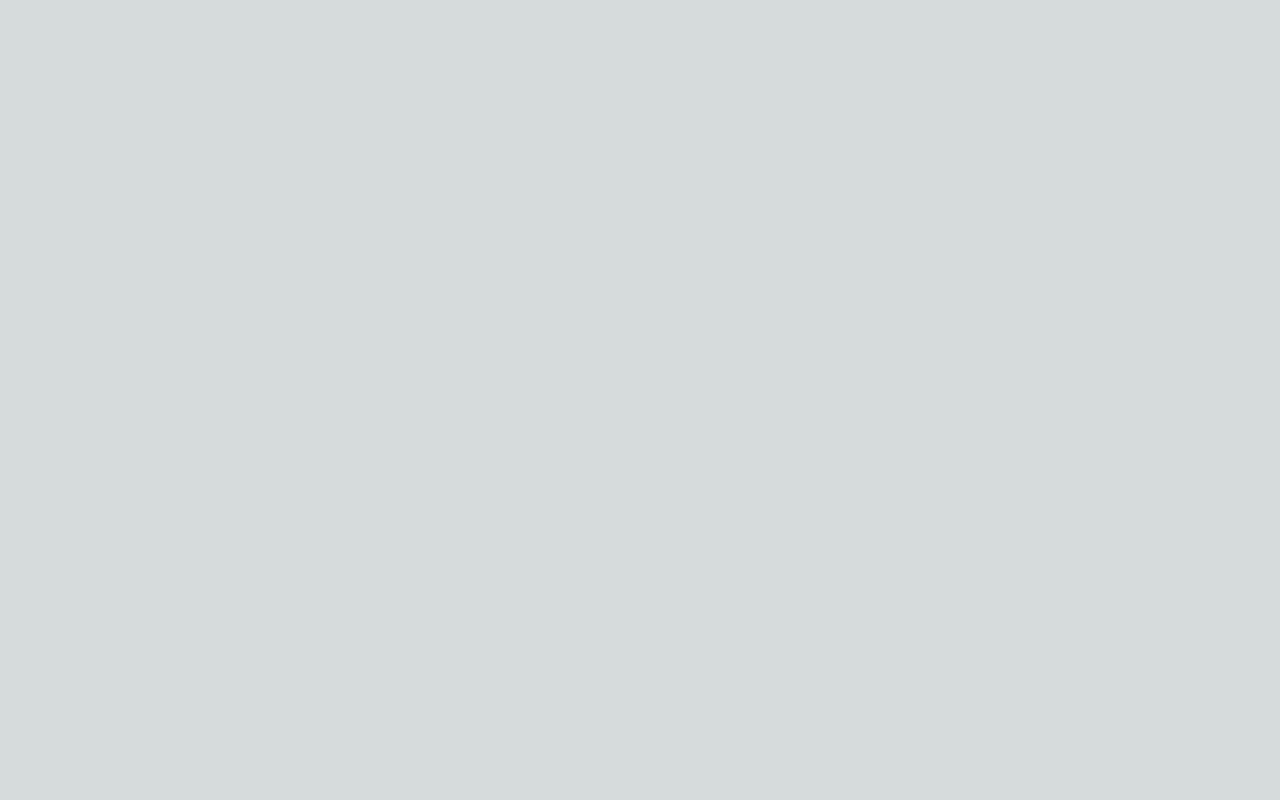
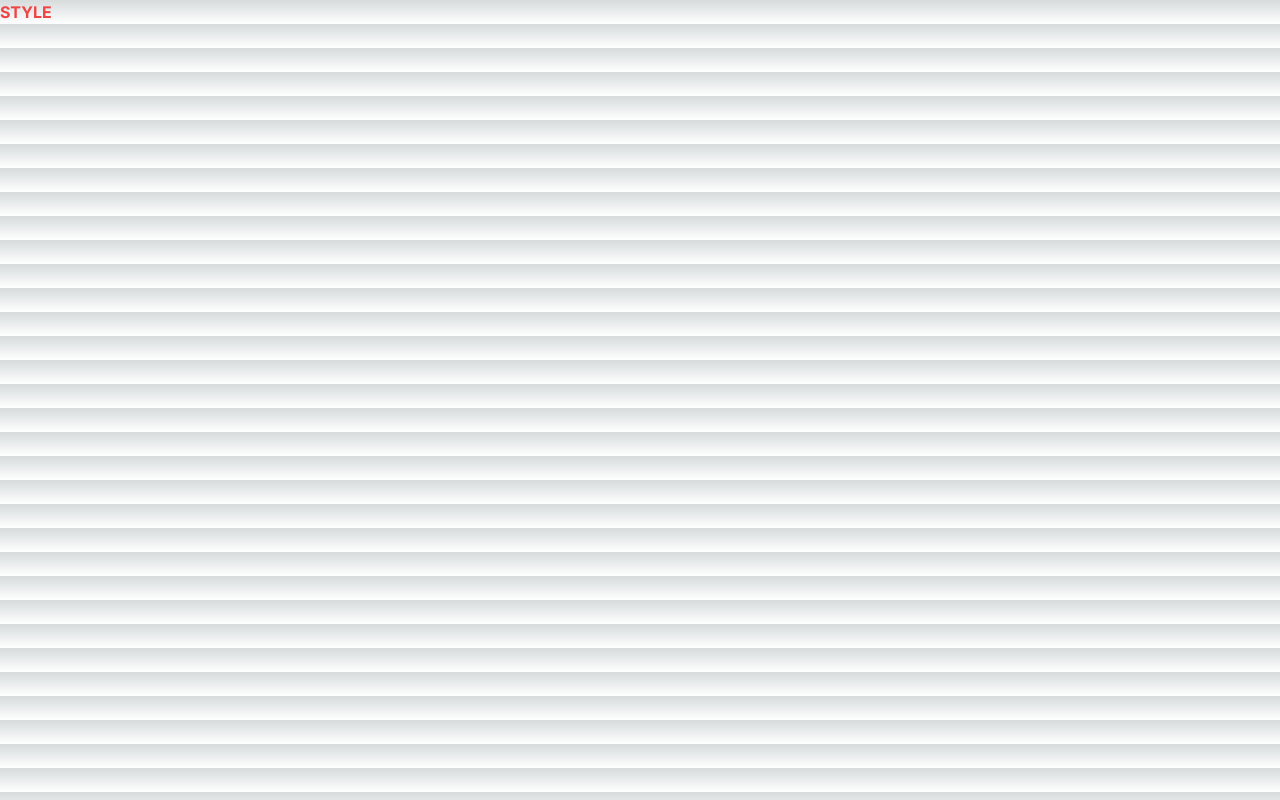
Before and after one commit to pito-bataan/gso-equipment, a Next.js app: page / in a window 1280 px wide. Built offline with nearby package versions, Linux system fonts and the light colour scheme.

Commit message:
addStyle

```diff
--- a/src/app/page.tsx
+++ b/src/app/page.tsx
@@ -1,3 +1,5 @@
 export default function Home() {
-  return <main></main>;
+  return <main className="">
+    <h1 className="font-bold text-red-500">STYLE</h1>
+  </main>;
 }
```
